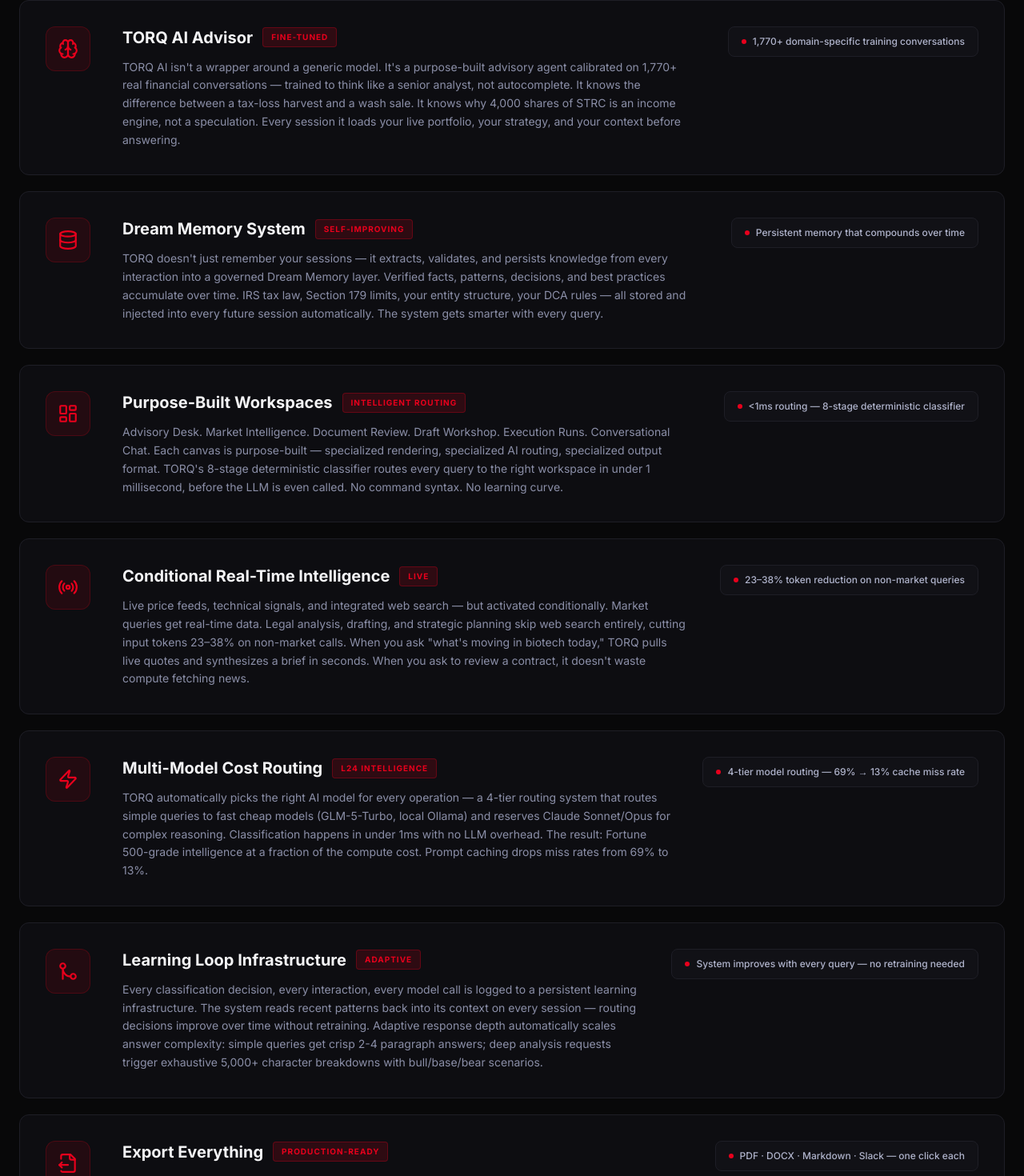
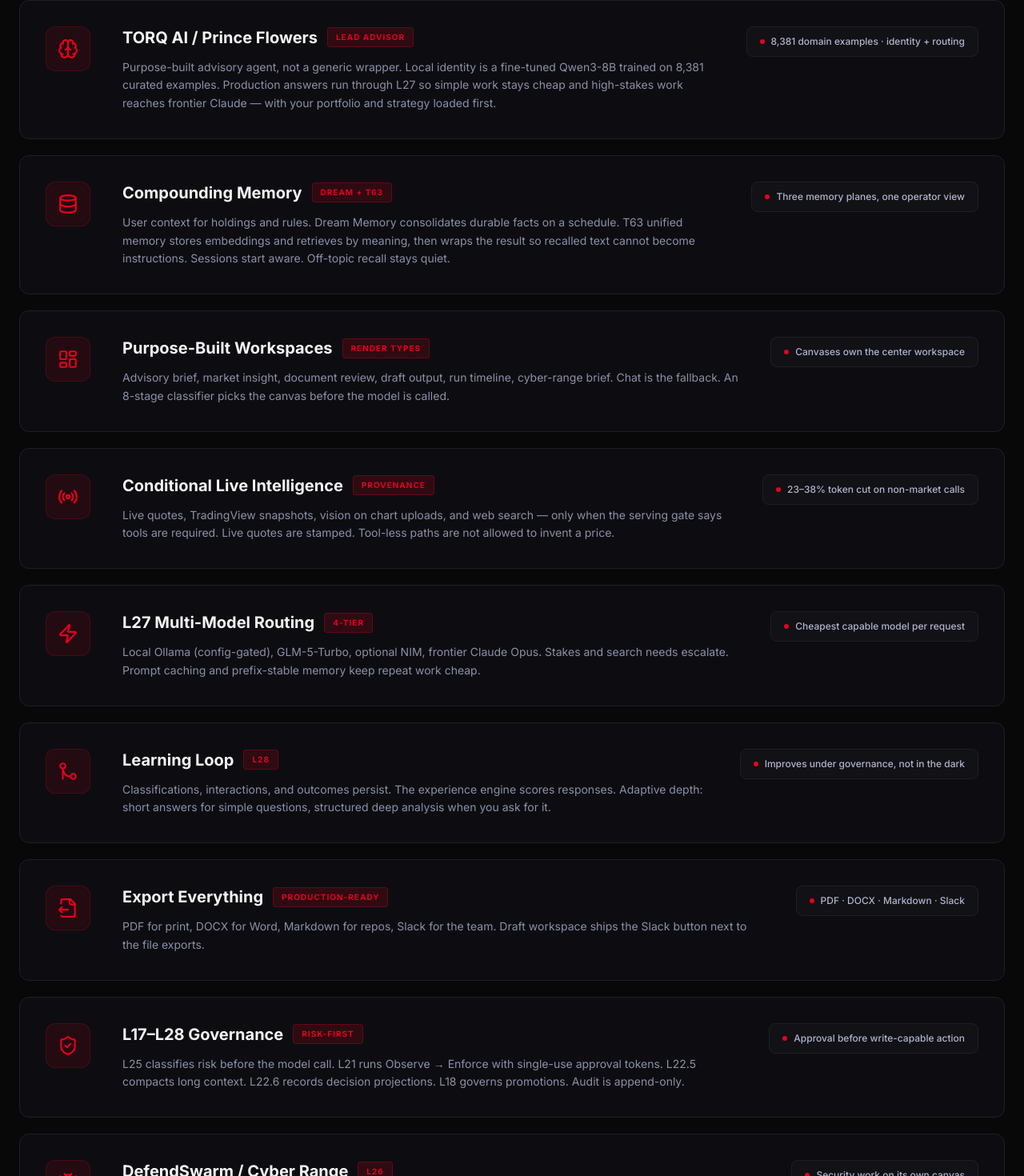
Before and after one commit to pilotwaffle/torq-site, a Next.js app: page / in a window 1280 px wide. Shown: the part 6185-7655 px from the top of the page at 80% size. Built offline with nearby package versions, Linux system fonts and the light colour scheme.

Commit message:
feat: v0.80 features — memory, L27, governance, cyber-range

```diff
--- a/components/Features.tsx
+++ b/components/Features.tsx
@@ -7,137 +7,120 @@
   ShieldCheck,
   Zap,
   GitMerge,
-  Slack,
-  TrendingDown,
+  Bug,
 } from 'lucide-react';
 
 const features = [
   {
     icon: <Brain size={26} className="text-torq-red" />,
-    title: 'TORQ AI Advisor',
-    badge: 'Fine-Tuned',
+    title: 'TORQ AI / Prince Flowers',
+    badge: 'Lead Advisor',
     description:
-      'TORQ AI isn\'t a wrapper around a generic model. It\'s a purpose-built advisory agent calibrated on 1,770+ real financial conversations — trained to think like a senior analyst, not autocomplete. It knows the difference between a tax-loss harvest and a wash sale. It knows why 4,000 shares of STRC is an income engine, not a speculation. Every session it loads your live portfolio, your strategy, and your context before answering.',
-    highlight: '1,770+ domain-specific training conversations',
+      'Purpose-built advisory agent, not a generic wrapper. Local identity is a fine-tuned Qwen3-8B trained on 8,381 curated examples. Production answers run through L27 so simple work stays cheap and high-stakes work reaches frontier Claude — with your portfolio and strategy loaded first.',
+    highlight: '8,381 domain examples · identity + routing',
   },
   {
     icon: <Database size={26} className="text-torq-red" />,
-    title: 'Dream Memory System',
-    badge: 'Self-Improving',
+    title: 'Compounding Memory',
+    badge: 'Dream + T63',
     description:
-      'TORQ doesn\'t just remember your sessions — it extracts, validates, and persists knowledge from every interaction into a governed Dream Memory layer. Verified facts, patterns, decisions, and best practices accumulate over time. IRS tax law, Section 179 limits, your entity structure, your DCA rules — all stored and injected into every future session automatically. The system gets smarter with every query.',
-    highlight: 'Persistent memory that compounds over time',
+      'User context for holdings and rules. Dream Memory consolidates durable facts on a schedule. T63 unified memory stores embeddings and retrieves by meaning, then wraps the result so recalled text cannot become instructions. Sessions start aware. Off-topic recall stays quiet.',
+    highlight: 'Three memory planes, one operator view',
   },
   {
     icon: <LayoutDashboard size={26} className="text-torq-red" />,
     title: 'Purpose-Built Workspaces',
-    badge: 'Intelligent Routing',
+    badge: 'Render Types',
     description:
-      'Advisory Desk. Market Intelligence. Document Review. Draft Workshop. Execution Runs. Conversational Chat. Each canvas is purpose-built — specialized rendering, specialized AI routing, specialized output format. TORQ\'s 8-stage deterministic classifier routes every query to the right workspace in under 1 millisecond, before the LLM is even called. No command syntax. No learning curve.',
-    highlight: '<1ms routing — 8-stage deterministic classifier',
+      'Advisory brief, market insight, document review, draft output, run timeline, cyber-range brief. Chat is the fallback. An 8-stage classifier picks the canvas before the model is called.',
+    highlight: 'Canvases own the center workspace',
   },
   {
     icon: <Radio size={26} className="text-torq-red" />,
-    title: 'Conditional Real-Time Intelligence',
-    badge: 'Live',
+    title: 'Conditional Live Intelligence',
+    badge: 'Provenance',
     description:
-      'Live price feeds, technical signals, and integrated web search — but activated conditionally. Market queries get real-time data. Legal analysis, drafting, and strategic planning skip web search entirely, cutting input tokens 23–38% on non-market calls. When you ask "what\'s moving in biotech today," TORQ pulls live quotes and synthesizes a brief in seconds. When you ask to review a contract, it doesn\'t waste compute fetching news.',
-    highlight: '23–38% token reduction on non-market queries',
+      'Live quotes, TradingView snapshots, vision on chart uploads, and web search — only when the serving gate says tools are required. Live quotes are stamped. Tool-less paths are not allowed to invent a price.',
+    highlight: '23–38% token cut on non-market calls',
   },
   {
     icon: <Zap size={26} className="text-torq-red" />,
-    title: 'Multi-Model Cost Routing',
-    badge: 'L24 Intelligence',
+    title: 'L27 Multi-Model Routing',
+    badge: '4-Tier',
     description:
-      'TORQ automatically picks the right AI model for every operation — a 4-tier routing system that routes simple queries to fast cheap models (GLM-5-Turbo, local Ollama) and reserves Claude Sonnet/Opus for complex reasoning. Classification happens in under 1ms with no LLM overhead. The result: Fortune 500-grade intelligence at a fraction of the compute cost. Prompt caching drops miss rates from 69% to 13%.',
-    highlight: '4-tier model routing — 69% → 13% cache miss rate',
+      'Local Ollama (config-gated), GLM-5-Turbo, optional NIM, frontier Claude Opus. Stakes and search needs escalate. Prompt caching and prefix-stable memory keep repeat work cheap.',
+    highlight: 'Cheapest capable model per request',
   },
   {
     icon: <GitMerge size={26} className="text-torq-red" />,
-    title: 'Learning Loop Infrastructure',
-    badge: 'Adaptive',
+    title: 'Learning Loop',
+    badge: 'L28',
     description:
-      'Every classification decision, every interaction, every model call is logged to a persistent learning infrastructure. The system reads recent patterns back into its context on every session — routing decisions improve over time without retraining. Adaptive response depth automatically scales answer complexity: simple queries get crisp 2-4 paragraph answers; deep analysis requests trigger exhaustive 5,000+ character breakdowns with bull/base/bear scenarios.',
-    highlight: 'System improves with every query — no retraining needed',
+      'Classifications, interactions, and outcomes persist. The experience engine scores responses. Adaptive depth: short answers for simple questions, structured deep analysis when you ask for it.',
+    highlight: 'Improves under governance, not in the dark',
   },
   {
     icon: <FileOutput size={26} className="text-torq-red" />,
     title: 'Export Everything',
     badge: 'Production-Ready',
     description:
-      'Every output in TORQ is export-ready. One click to PDF (print-formatted), DOCX (Word-editable with headings, tables, and inline formatting), or Markdown (version-controlled). Send a strategic brief to your attorney. Share a market summary with your team. File a tax strategy doc in your records. Export to Slack with one click. Professional output with zero reformatting.',
-    highlight: 'PDF · DOCX · Markdown · Slack — one click each',
+      'PDF for print, DOCX for Word, Markdown for repos, Slack for the team. Draft workspace ships the Slack button next to the file exports.',
+    highlight: 'PDF · DOCX · Markdown · Slack',
   },
   {
     icon: <ShieldCheck size={26} className="text-torq-red" />,
-    title: 'L21–L25 Governance Stack',
-    badge: 'Enterprise-Grade',
+    title: 'L17–L28 Governance',
+    badge: 'Risk-First',
     description:
-      'TORQ ships a four-layer governance architecture in production. L21 Runtime Enforcement monitors every operation through a 5-mode lifecycle (Observe → Advise → Shadow → Partial → Enforce). L22.5 Context Pipeline keeps long sessions stable. L24 Multi-Model Cost Router selects the right model tier per call. L25 Risk Classification fast-paths low-risk ops and routes high-stakes changes through audit review. Every decision persists to append-only Supabase tables — a full audit trail, bank-grade.',
-    highlight: 'Full audit trail — append-only, tamper-evident',
+      'L25 classifies risk before the model call. L21 runs Observe → Enforce with single-use approval tokens. L22.5 compacts long context. L22.6 records decision projections. L18 governs promotions. Audit is append-only.',
+    highlight: 'Approval before write-capable action',
   },
   {
-    icon: <TrendingDown size={26} className="text-torq-red" />,
-    title: 'Context Compaction',
-    badge: 'L22.5',
+    icon: <Bug size={26} className="text-torq-red" />,
+    title: 'DefendSwarm / Cyber Range',
+    badge: 'L26',
     description:
-      'Long sessions don\'t bloat. When a conversation exceeds 150,000 tokens, TORQ\'s L22.5 Context Pipeline automatically compacts the history using a fast free-tier model — preserving full situational awareness at near-zero cost. You keep the context. You don\'t pay for it twice. The system caps failures at 3 per session and degrades gracefully if compaction isn\'t available.',
-    highlight: 'Intelligent compaction at 150K tokens — ~$0 cost',
+      'Scoped security scanning with specialist lanes, evidence, and a dedicated brief canvas. Findings are gated — the scanner does not silently swap in a fixture when you asked for a real target.',
+    highlight: 'Security work on its own canvas',
   },
 ];
 
 export default function Features() {
   return (
     <section id="features" className="py-28 bg-torq-darker relative overflow-hidden">
-      {/* Top edge */}
       <div className="absolute top-0 left-0 right-0 h-px bg-gradient-to-r from-transparent via-torq-red/20 to-transparent" />
-
       <div className="relative z-10 max-w-7xl mx-auto px-6">
-        {/* Header */}
         <div className="text-center mb-20">
-          <p className="text-torq-red text-xs font-bold tracking-[0.2em] uppercase mb-4">
-            Features
-          </p>
+          <p className="text-torq-red text-xs font-bold tracking-[0.2em] uppercase mb-4">Features</p>
           <h2 className="text-4xl lg:text-5xl font-black text-torq-white mb-6 leading-tight">
             Engineered from first principles.
             <br />
             <span className="text-torq-grey font-light">Not assembled from parts.</span>
           </h2>
           <p className="text-torq-grey max-w-xl mx-auto text-lg">
-            Every layer of TORQ was built because a real decision required it.
-            Nine intelligence systems. Zero bloat. No feature theater.
+            Every layer exists because a real decision required it. v0.80 is the current production line.
           </p>
         </div>
 
-        {/* Feature rows */}
         <div className="flex flex-col gap-5">
           {features.map((feature, i) => (
             <div
               key={i}
-              className="group card-shine border border-torq-border hover:border-torq-red/30 rounded-xl bg-torq-surface/60 hover:bg-torq-surface p-8 transition-all duration-300 hover:-translate-y-0.5"
+              className="group card-shine border border-torq-border hover:border-torq-red/30 rounded-xl bg-torq-surface/60 hover:bg-torq-surface p-8 transition-all duration-300"
             >
               <div className="grid lg:grid-cols-[auto_1fr_auto] gap-6 lg:gap-10 items-start">
-                {/* Icon */}
-                <div className="w-14 h-14 rounded-xl bg-torq-red/10 border border-torq-red/20 flex items-center justify-center flex-shrink-0 group-hover:bg-torq-red/15 transition-colors duration-300">
+                <div className="w-14 h-14 rounded-xl bg-torq-red/10 border border-torq-red/20 flex items-center justify-center flex-shrink-0">
                   {feature.icon}
                 </div>
-
-                {/* Content */}
                 <div>
                   <div className="flex flex-wrap items-center gap-3 mb-3">
-                    <h3 className="text-xl font-bold text-torq-white">
-                      {feature.title}
-                    </h3>
+                    <h3 className="text-xl font-bold text-torq-white">{feature.title}</h3>
                     <span className="text-[10px] font-bold tracking-widest uppercase px-2.5 py-1 rounded bg-torq-red/15 text-torq-red border border-torq-red/30">
                       {feature.badge}
                     </span>
                   </div>
-                  <p className="text-sm text-torq-grey leading-relaxed">
-                    {feature.description}
-                  </p>
+                  <p className="text-sm text-torq-grey leading-relaxed">{feature.description}</p>
                 </div>
-
-                {/* Highlight */}
                 <div className="hidden lg:flex flex-col justify-center min-w-[220px]">
                   <div className="text-right">
                     <div className="inline-flex items-center gap-2 px-4 py-2.5 rounded-lg border border-torq-border bg-torq-surface text-xs text-torq-grey-light font-medium">
@@ -147,8 +130,6 @@
                   </div>
                 </div>
               </div>
-
-              {/* Mobile highlight */}
               <div className="lg:hidden mt-5 pt-4 border-t border-torq-border">
                 <div className="inline-flex items-center gap-2 text-xs text-torq-grey">
                   <div className="w-1 h-1 rounded-full bg-torq-red" />
@@ -159,9 +140,6 @@
           ))}
         </div>
       </div>
-
-      {/* Bottom edge */}
-      <div className="absolute bottom-0 left-0 right-0 h-px bg-gradient-to-r from-transparent via-torq-border to-transparent" />
     </section>
   );
 }
```
